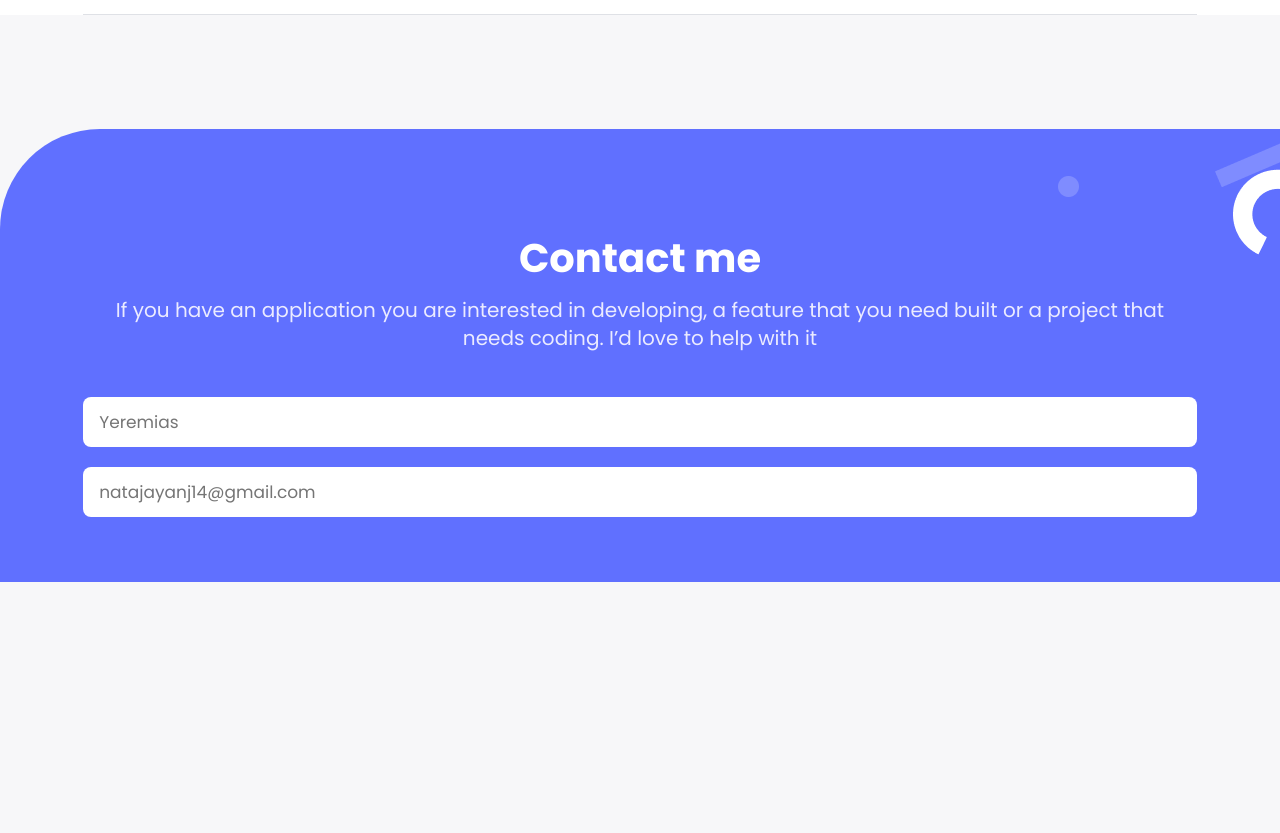
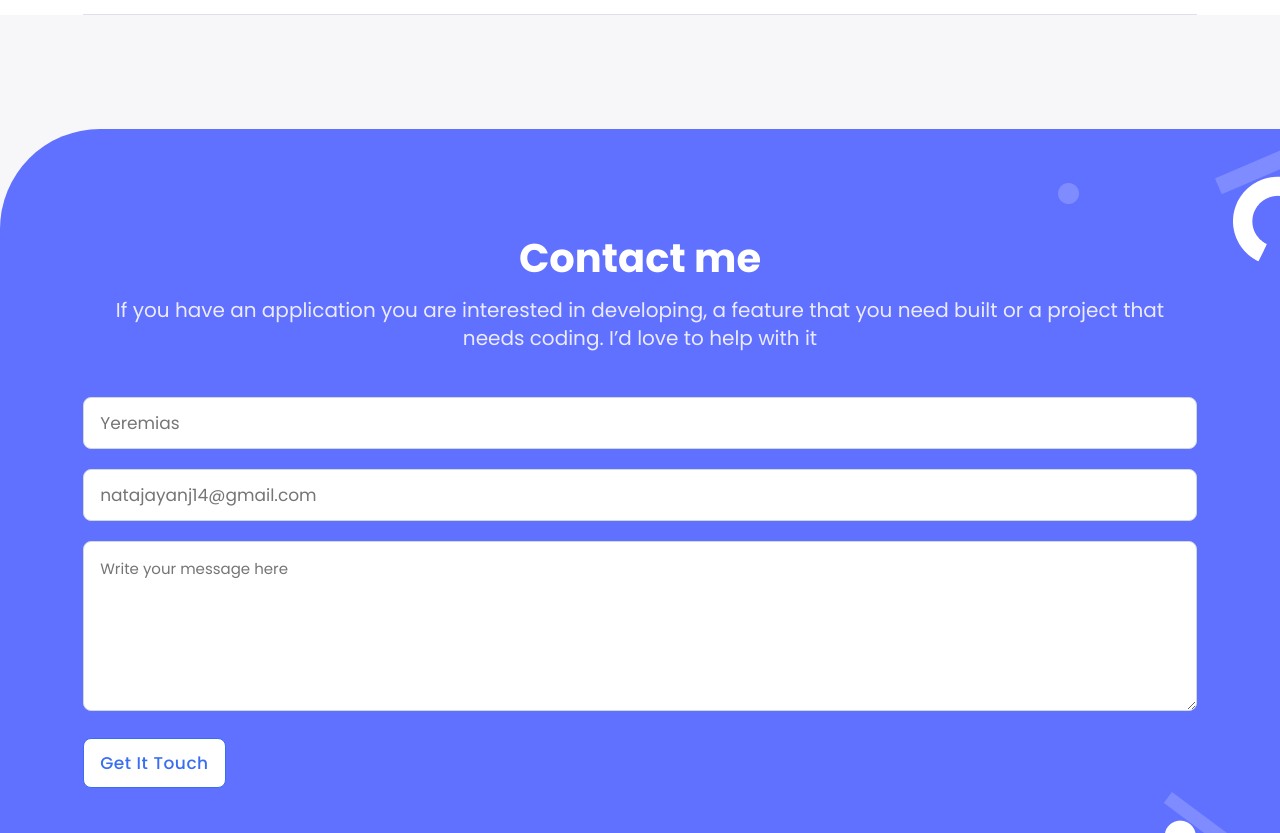
Before and after one commit to Omar-Muhamad/Portfolio-Full-Vesion, a plain HTML site: page index.html in a window 1280 px wide. Shown: the part 4360-5193 px from the top of the page. Before the commit the page ends 4942 px from the top, so only its background shows below. Drawn offline with Linux system fonts and the light colour scheme.

Commit message:
Add text area and submit button

```diff
--- a/index.html
+++ b/index.html
@@ -224,6 +224,7 @@
         <ul class="contact-form">
           <li>
             <input
+              required
               type="text"
               name="name"
               maxlength="30"
@@ -232,12 +233,22 @@
           </li>
           <li>
             <input
+              required
               type="email"
               name="email"
               placeholder="natajayanj14@gmail.com"
             />
           </li>
+          <li>
+            <textarea
+              name="message"
+              required
+              maxlength="500"
+              placeholder="Write your message here"
+            ></textarea>
+          </li>
         </ul>
+        <button type="submit">Get It Touch</button>
       </form>
     </footer>
   </body>
--- a/style.css
+++ b/style.css
@@ -323,7 +323,7 @@ footer {
   border-radius: 100px 0 0 0;
   background-image: url(./images/contact-form-shapes-mobile.png);
   background-repeat: no-repeat;
-  background-position: 100% -5%;
+  background-position: 100% 20px;
 }
 .formTitle {
   width: 87%;
@@ -352,10 +352,11 @@ footer {
 form {
   width: 87%;
   margin: auto;
+  padding-bottom: 45px;
 }
 .contact-form {
   width: 100%;
-  padding: 45px 0;
+  padding: 45px 0 0 0;
   display: flex;
   flex-direction: column;
 }
@@ -365,9 +366,31 @@ form {
   margin-bottom: 20px;
   padding: 15px 38px 15px 16px;
   border-radius: 8px;
-  border: none;
+  border: 1px solid #CFD8DC;
   color: #172b4d;
   font-weight: normal;
   font-size: 17px;
   line-height: 20px;
 }
+
+.contact-form textarea {
+  width: 100%;
+  min-width: 100%;
+  max-width: 100%;
+  margin-bottom: 20px;
+  padding: 15px 38px 15px 16px;
+  border-radius: 8px;
+  border: 1px solid #CFD8DC;
+  color: #B3BAC5;
+  font-weight: normal;
+  font-size: 15px;
+  line-height: 24px;
+  min-height: 170px;
+}
+
+form button {
+  margin: 0;
+  padding: 12px 16px;
+  width: auto;
+  border-radius: 8px;
+}
```
